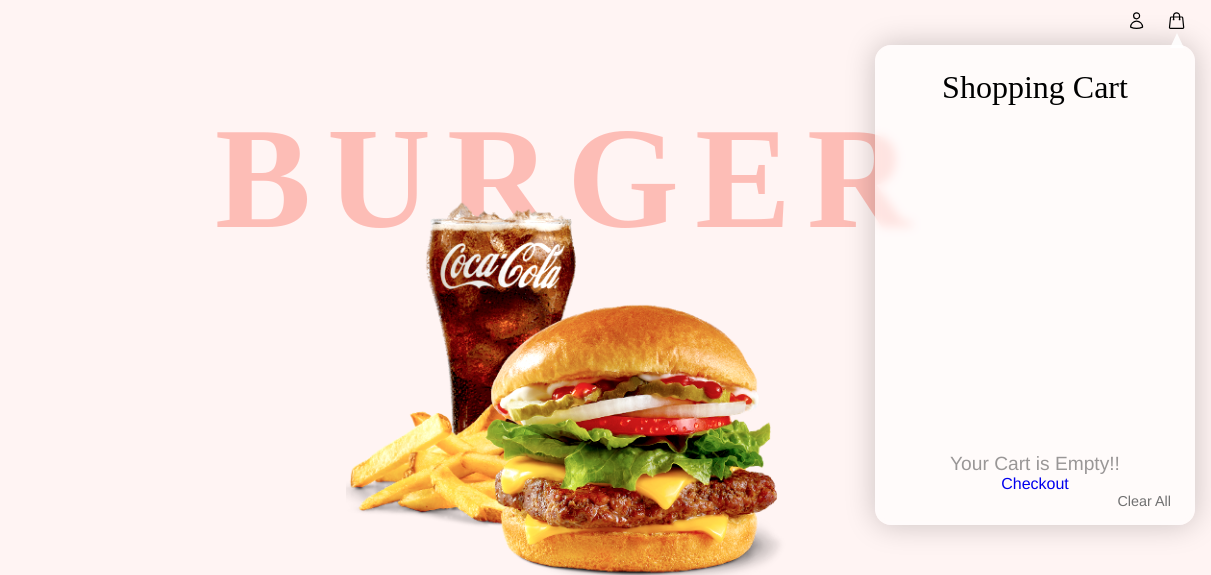
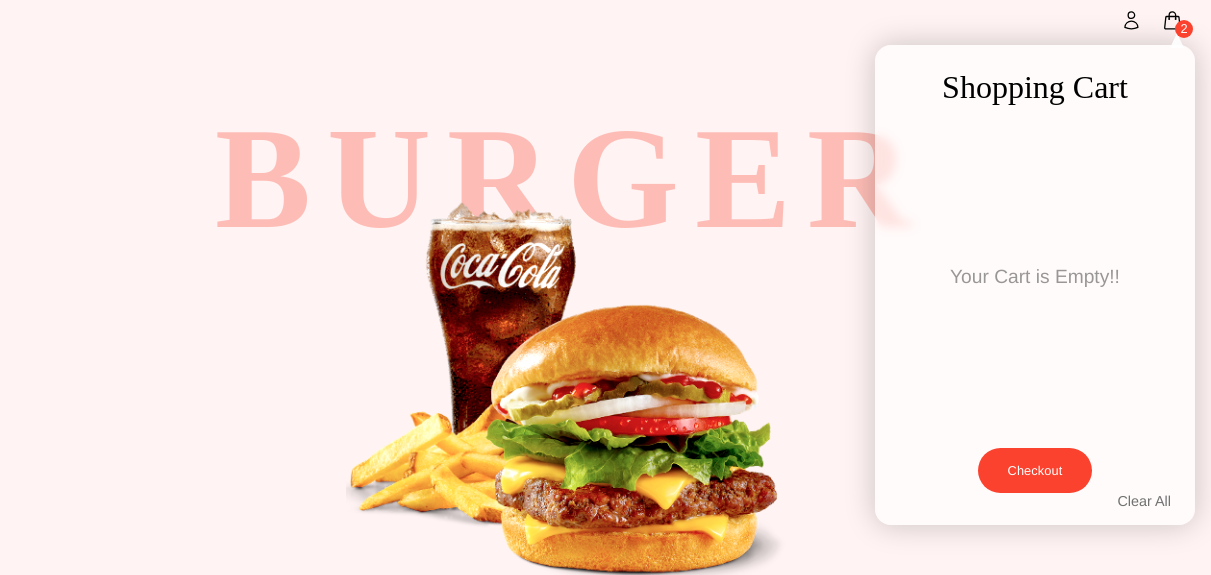
Before and after one commit to boooocchi/WebDev2-mid-term, a website: page burger.html in a window 1280 px wide. Both pictures are taken after a click on the icon 1245 px from the left and 20 px from the top of the page. Shown: the top 575 px of the page, 69-1280 px from the left. Drawn offline with nearby package versions, Linux system fonts and the light colour scheme; a web font is replaced by a local one.

Commit message:
done with html and CSS

```diff
--- a/burger.html
+++ b/burger.html
@@ -57,6 +57,7 @@
             d="M15.75 6a3.75 3.75 0 11-7.5 0 3.75 3.75 0 017.5 0zM4.501 20.118a7.5 7.5 0 0114.998 0A17.933 17.933 0 0112 21.75c-2.676 0-5.216-.584-7.499-1.632z"
           />
         </svg>
+        <div class="cartContainer">
           <svg
             xmlns="http://www.w3.org/2000/svg"
             fill="none"
@@ -71,15 +72,18 @@
               d="M15.75 10.5V6a3.75 3.75 0 10-7.5 0v4.5m11.356-1.993l1.263 12c.07.665-.45 1.243-1.119 1.243H4.25a1.125 1.125 0 01-1.12-1.243l1.264-12A1.125 1.125 0 015.513 7.5h12.974c.576 0 1.059.435 1.119 1.007zM8.625 10.5a.375.375 0 11-.75 0 .375.375 0 01.75 0zm7.5 0a.375.375 0 11-.75 0 .375.375 0 01.75 0z"
             />
           </svg>
+          <span class="quantityCircle">2</span>
+        </div>
       </div>
       <!-- /.right-header -->
       <span class="fukidashi">&nbsp;</span>
+
       <div class="inside-cart">
         <p>Shopping Cart</p>
         <p class="emptyCart">Your Cart is Empty!!</p>
         <ul class="list-items"></ul>
-        <a href="#">Checkout</a>
-        <a class="clearAll">Clear All</a>
+        <a href="#" class="checkout">Checkout</a>
+        <a href="#" class="clearAll">Clear All</a>
       </div>
     </header>
     <section class="hero">
@@ -88,14 +92,14 @@
         <img src="/img/hero-pic.png" alt="burger-combo-pic" />
         <div class="hero-btns">
           <a href="#" class="order">Order Now</a>
-          <a href="#" class="view">View Menu</a>
+          <a href="#menu" class="view">View Menu</a>
         </div>
         <!-- /.hero-btns -->
       </div>
       <!-- /.wrapper -->
     </section>
     <!-- /.hero -->
-    <section class="menu"></section>
+    <section class="menu" id="menu"></section>
     <!-- /.menu -->
     <section class="special-deal">
       <div class="wrapper">
@@ -240,7 +244,7 @@
         </p>
         <div class="cta-btns">
           <a href="#" class="order">Order Now</a>
-          <a class="view">View Menu</a>
+          <a class="view" href="#menu">View Menu</a>
         </div>
         <!-- /.cta-btns -->
       </div>
--- a/script.js
+++ b/script.js
@@ -55,14 +55,23 @@ $(".fa-chevron-right").click(function () {
   }
 });
 
+//view cart or remove card window
 $(document).click(function (e) {
-  if (!e.target.closest(".inside-cart") && !e.target.closest(".cart")) {
+  if (
+    !e.target.closest(".inside-cart") &&
+    !e.target.closest(".cart") &&
+    !e.target.closest(".quantityCircle")
+  ) {
     $(".inside-cart").removeClass("viewCart");
     $(".fukidashi").removeClass("viewFukidashi");
   }
 });
 
-$(".cart").click(function () {
+$(".cart, .quantityCircle").click(function () {
   $(".inside-cart").toggleClass("viewCart");
   $(".fukidashi").toggleClass("viewFukidashi");
 });
+// $(".quantityCircle").click(function () {
+//   $(".inside-cart").removeClass("viewCart");
+//   $(".fukidashi").removeClass("viewFukidashi");
+// });
--- a/scss/_header.scss
+++ b/scss/_header.scss
@@ -6,6 +6,8 @@ header {
   z-index: 3;
   padding: 0 25px;
   margin: 0 auto;
+  top: 0;
+  background-color: var.$lightorange;
 
   height: 45px;
 
@@ -15,11 +17,33 @@ header {
 
   .cart,
   .account {
-    height: 1.2rem;
+    height: 1.3rem;
     cursor: pointer;
   }
-  .cart {
-    margin-left: 1rem;
+  .cartContainer {
+    display: inline-block;
+    width: 40px;
+    .cart {
+      margin-left: 1rem;
+    }
+    .quantityCircle {
+      position: absolute;
+      display: inline-block;
+      font-size: 0.8rem;
+      color: white;
+
+      height: 18px;
+      width: 18px;
+      background-color: var.$orangered;
+      border-radius: 50%;
+      text-align: center;
+      line-height: 18px;
+      z-index: 5;
+      right: 18px;
+      top: 20px;
+
+      cursor: pointer;
+    }
   }
   .burger-menu {
     height: 2.5rem;
@@ -49,6 +73,7 @@ header {
     visibility: visible;
     z-index: 3;
   }
+
   .inside-cart {
     transform: translate(21rem, 30rem);
     position: absolute;
@@ -80,7 +105,7 @@ header {
         color: rgba(0, 0, 0, 0.399);
       }
     }
-    button {
+    .checkout {
       margin-top: auto;
       background-color: var.$orangered;
       border: none;
--- a/scss/style.scss
+++ b/scss/style.scss
@@ -17,6 +17,7 @@ body {
   background-color: var.$lightorange;
   @include var.helve;
   overflow-x: hidden;
+  position: relative;
 
   a {
     cursor: pointer;
```
Also changed, not shown: css/style.css, 1 other file. Lines whose indentation alone changed are shown as unchanged.
